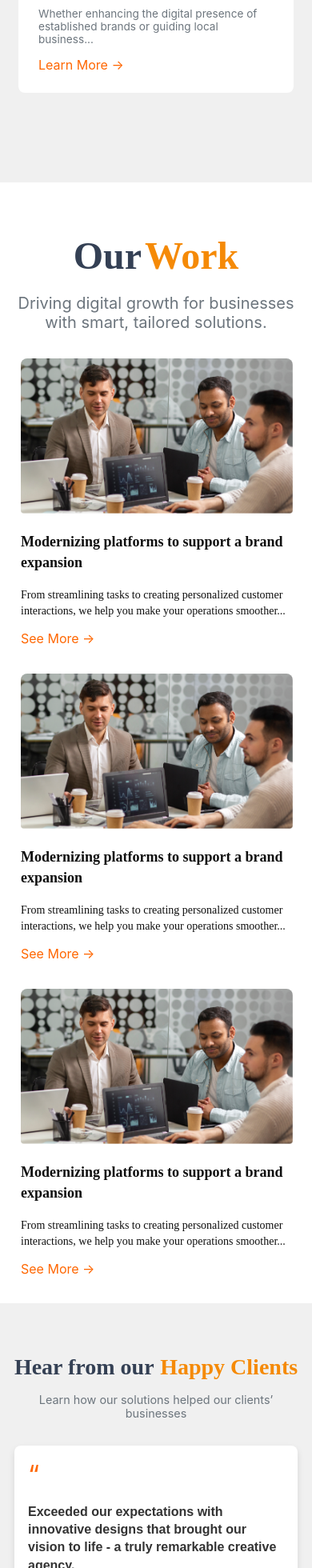
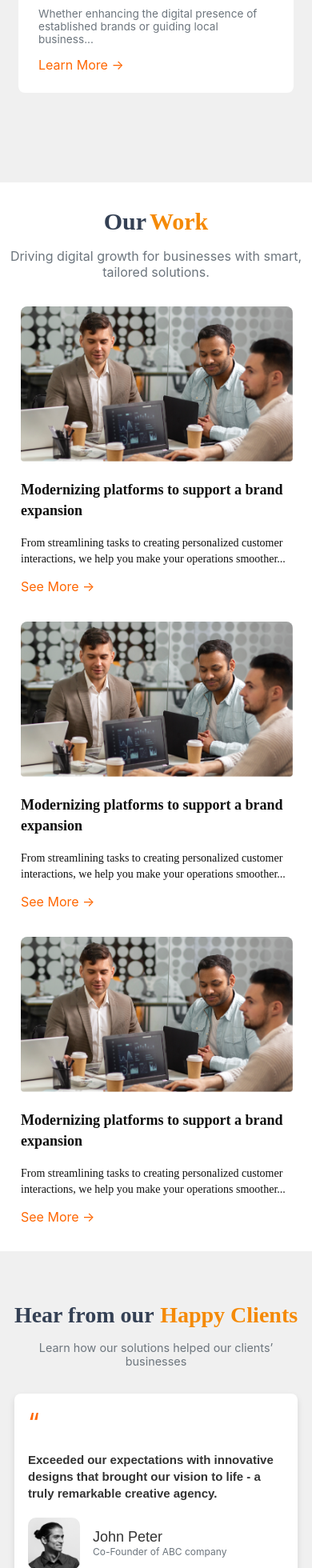
Before and after one commit to Varun-Bajaj/TIE_WEBSITE, a React (Create React App) app: page / in a window 390 px wide. Shown: the part 1722-3682 px from the top of the page at 80% size. Built offline with nearby package versions, Linux system fonts and the light colour scheme.

Commit message:
fixed some css

```diff
--- a/src/components/pages/Hero.css
+++ b/src/components/pages/Hero.css
@@ -577,10 +577,17 @@
   /* Our Work Section */
   .our-work-section{
     padding: 0 10px;
+    margin-top: 2rem;
   }
-  .our-work-title {
+  .our-work-title,
+  .our-work-subtitle {
     font-size: 1rem;
   }
+  .our-work-blue,
+  .our-work-orange{
+    font-size: 30px;
+  }
+
   .our-work-cards {
     display: flex;
     flex-direction: column;
@@ -755,7 +762,7 @@
     font-size: 2rem;
   }
   .testimonial-quote {
-    font-size: 1rem !important;
+    font-size: 15px !important;
   }
   .testimonial-card-info {
     margin-top: 0.5rem;
```
